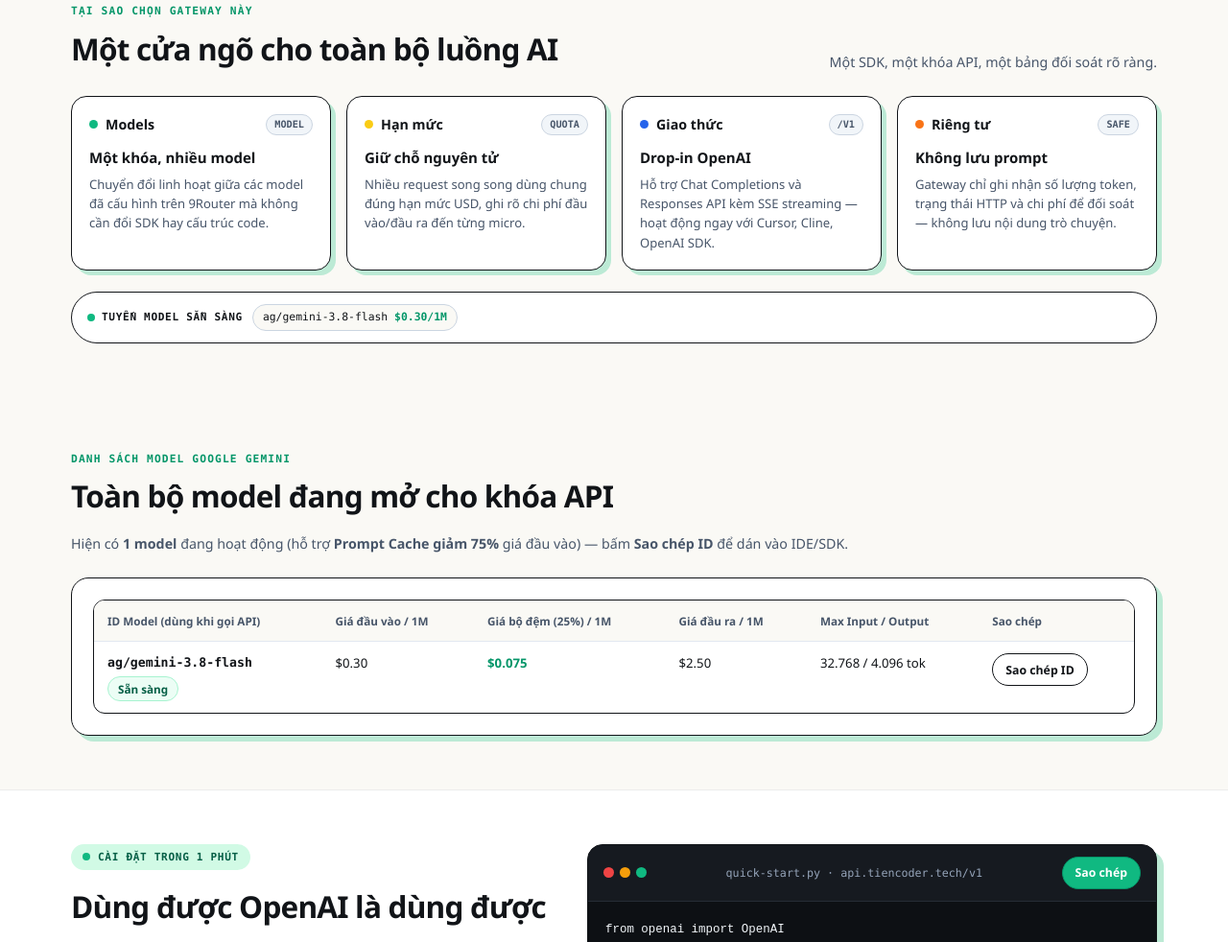
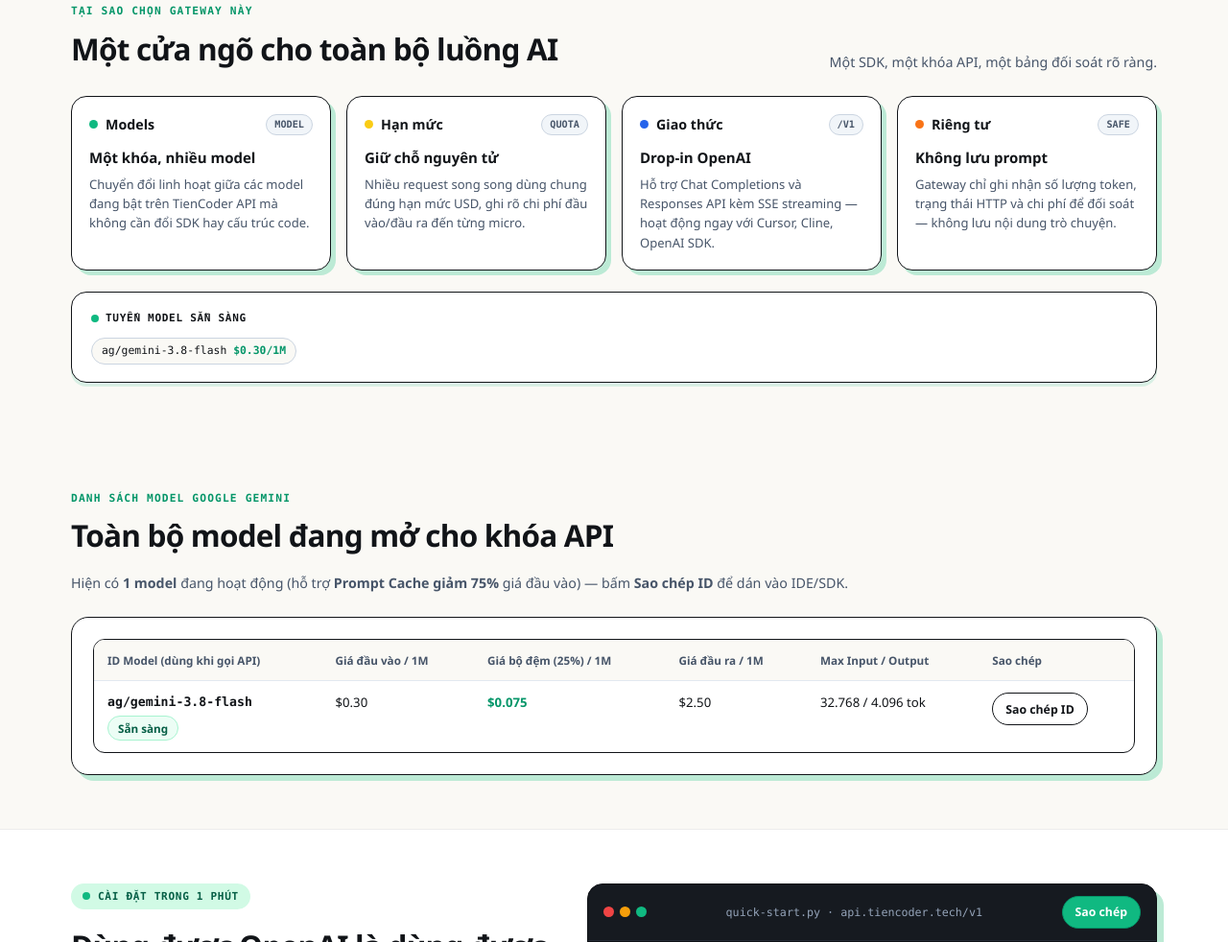
Before and after one commit to Letien06/APISHOPANTIGRAVITY, a website: page frontend/public/index.html in a window 1280 px wide. Shown: the part 756-1738 px from the top of the page at 96% size. Drawn offline with Linux system fonts and the light colour scheme; files that its build step writes are made by us from their sources; no server answers; files whose address does not match are found by name.

Commit message:
style(portal): update landing copy and polish live-bar layout

```diff
--- a/frontend/public/index.html
+++ b/frontend/public/index.html
@@ -210,7 +210,7 @@
                 <span class="tag-pill">MODEL</span>
               </div>
               <h3>Một khóa, nhiều model</h3>
-              <p>Chuyển đổi linh hoạt giữa các model đã cấu hình trên 9Router mà không cần đổi SDK hay cấu trúc code.</p>
+              <p>Chuyển đổi linh hoạt giữa các model đang bật trên TienCoder API mà không cần đổi SDK hay cấu trúc code.</p>
             </article>
             <article class="feature-card">
               <div class="feature-card-top">
--- a/frontend/shared/passport.css
+++ b/frontend/shared/passport.css
@@ -796,14 +796,19 @@ body {
 
 .live-bar {
   margin-top: 22px;
-  padding: 12px 16px;
-  border-radius: 999px;
+  padding: 18px 20px;
+  border-radius: 16px;
   background: var(--white);
   border: 1.5px solid var(--ink);
-  display: flex;
-  flex-wrap: wrap;
-  align-items: center;
-  gap: 10px;
+  box-shadow: 0 4px 0 rgba(16, 185, 129, 0.14);
+  display: flex;
+  flex-direction: column;
+  align-items: flex-start;
+  gap: 12px;
+}
+
+.live-bar .badge-stack {
+  gap: 8px;
 }
 
 .live-bar-title {
```
